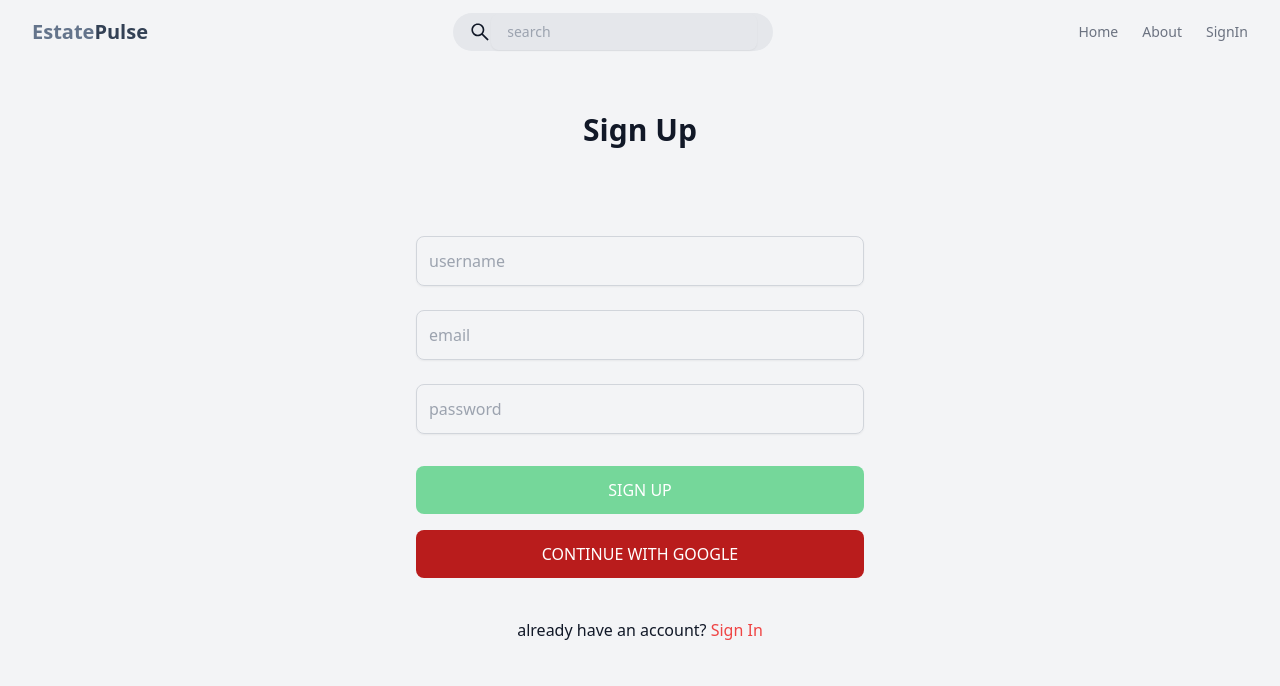
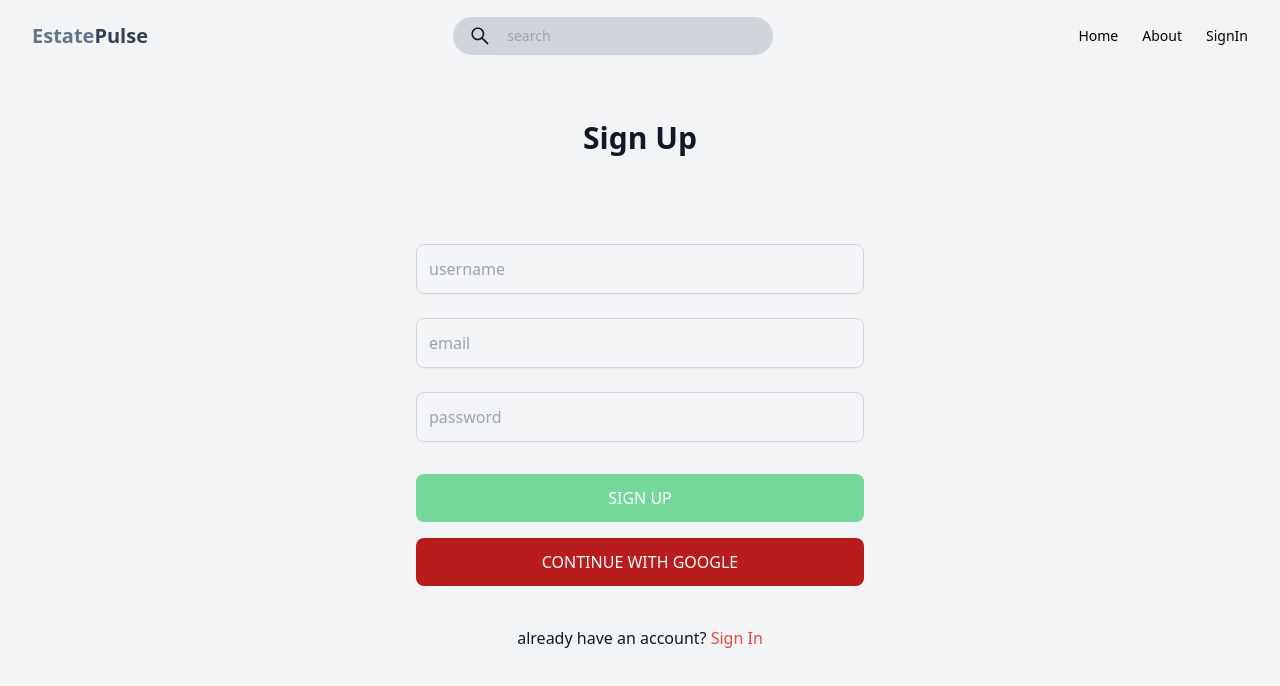
Before and after one commit to anoopraju31/estate-pulse-mern, a React (Vite) app in the folder client/: page /sign-up in a window 1280 px wide. Shown: the top 686 px of the page. Built offline with nearby package versions, Linux system fonts and the light colour scheme; no server answers.

Commit message:
Client - Header Style change

```diff
--- a/client/src/components/Header.tsx
+++ b/client/src/components/Header.tsx
@@ -20,7 +20,7 @@ const LinkItem = ({ title, link, imgUrl }: LinkItemProps) => (
 	<li>
 		<Link
 			to={link}
-			className='text-gray-500 transition font-medium hover:text-gray-500/75 dark:text-white dark:hover:text-white/75'>
+			className='text-black transition font-medium hover:text-gray-500/75 dark:text-white dark:hover:text-white/75'>
 			{imgUrl ? (
 				<img
 					src={imgUrl}
@@ -43,7 +43,7 @@ const SearchForm = ({
 		<label htmlFor='search' className='sr-only'>
 			Search
 		</label>
-		<div className='px-4 flex items-center bg-gray-200 dark:bg-gray-600 rounded-3xl text-gray-900 dark:text-white'>
+		<div className='px-4 flex items-center bg-white md:bg-gray-300 dark:bg-gray-600 md:dark:bg-gray-600 rounded-3xl text-gray-900 dark:text-white'>
 			<span className='block py-2'>
 				<AiOutlineSearch size={22} />
 			</span>
@@ -75,7 +75,7 @@ const Header = () => {
 		setSearchTerm('')
 	}
 	return (
-		<header className='bg-gray-100 dark:bg-gray-900'>
+		<header className='py-1 bg-gray-100 dark:bg-gray-900'>
 			<div className='mx-auto flex h-16 max-w-screen-2xl justify-between items-center gap-8 px-4 sm:px-6 lg:px-8'>
 				{/* Logo */}
 				<Link to='/'>
@@ -114,8 +114,8 @@ const Header = () => {
 				<div
 					className={`px-4 md:hidden absolute top-[60px] right-0 left-0 rounded-xl z-10 py-4 ${
 						!navIsOpen ? '-translate-y-[100vh]' : 'translate-y-0'
-					} transition-all duration-500 backdrop-blur-xl`}>
-					<div className='rounded-xl p-4 bg-white/5 dark:bg-gray-900/5 shadow-xl flex flex-col gap-6'>
+					} transition-all duration-500 `}>
+					<div className='rounded-xl p-4 bg-gray-900/10 dark:bg-white/5 shadow-xl flex flex-col gap-6 backdrop-blur-xl'>
 						<div className='sm:hidden'>
 							<SearchForm
 								searchTerm={searchTerm}
```
